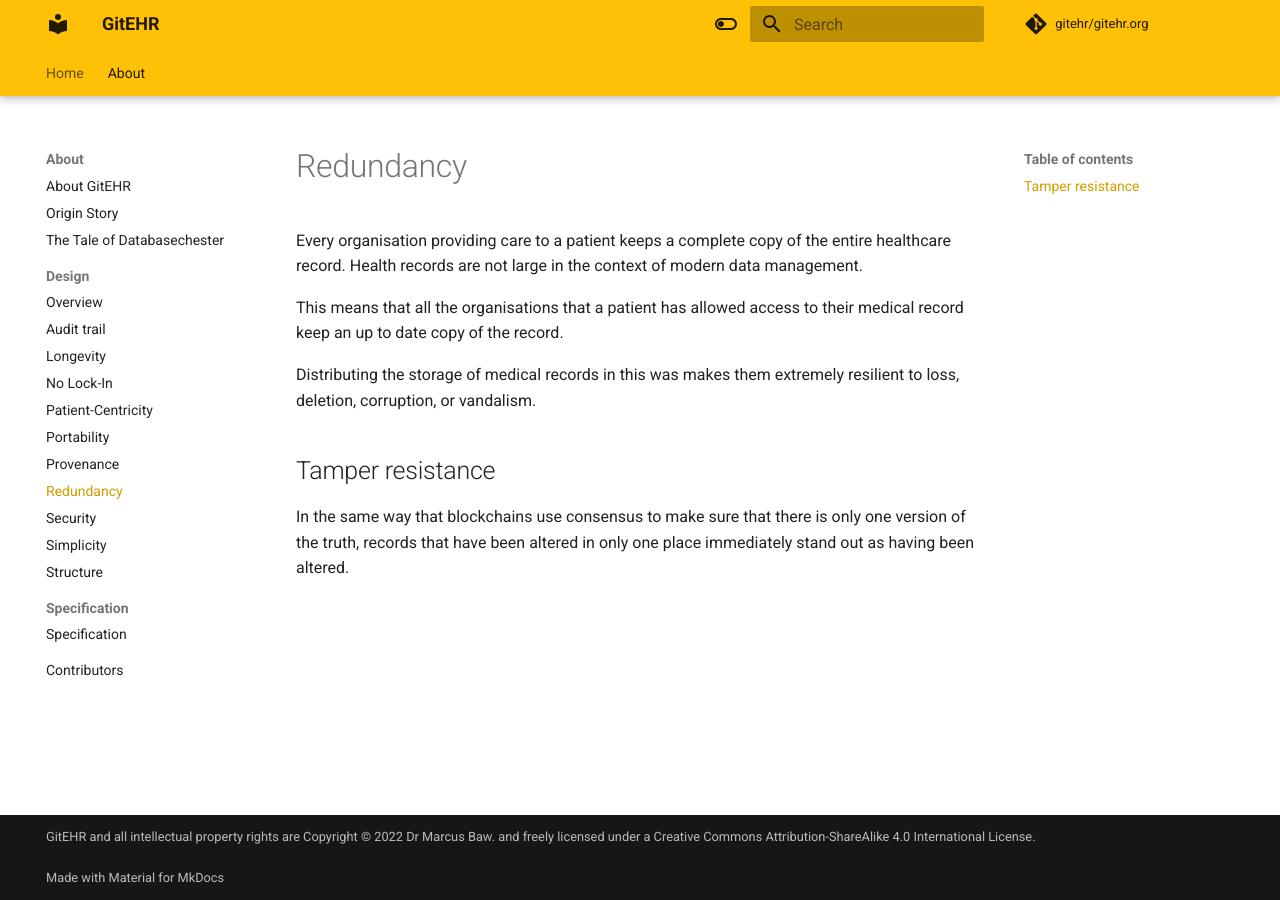
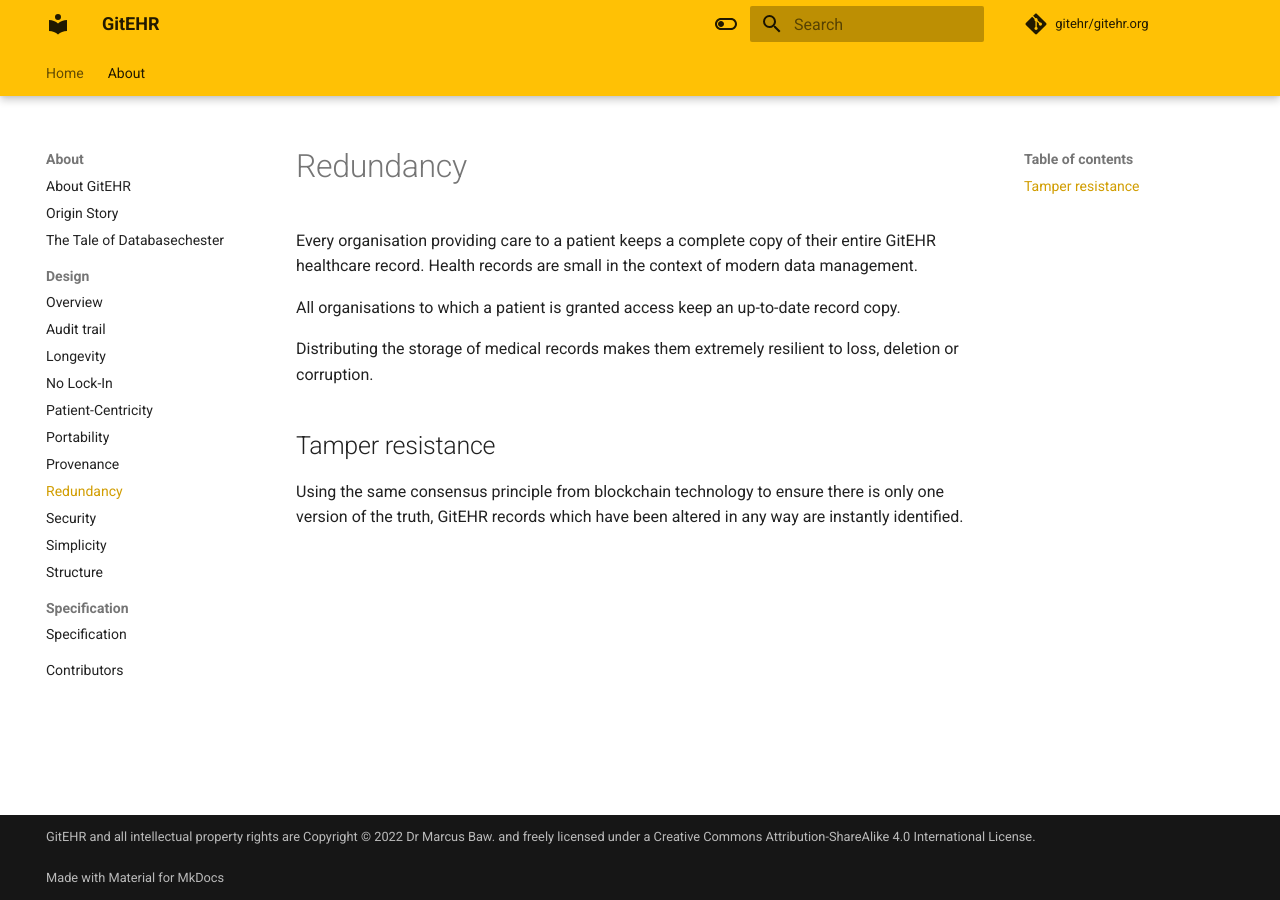
Before and after one commit to gitehr/gitehr.org, an MkDocs documentation site: the page built from docs/about/design/redundancy.md, in a window 1280 px wide. Built offline with MkDocs 1.6.1 and Material for MkDocs 9.7.7, drawn with Linux system fonts in a browser that asks for light colours; comment, search, counter and statistics services are not loaded.

```diff
--- a/docs/about/design/redundancy.md
+++ b/docs/about/design/redundancy.md
@@ -1,11 +1,16 @@
+---
+author: Dr Marcus Baw
+reviewers: Dr Anchit Chandran
+---
+
 # Redundancy
 
-Every organisation providing care to a patient keeps a complete copy of the entire healthcare record. Health records are not large in the context of modern data management.
+Every organisation providing care to a patient keeps a complete copy of their entire GitEHR healthcare record. Health records are small in the context of modern data management.
 
-This means that all the organisations that a patient has allowed access to their medical record keep an up to date copy of the record.
+All organisations to which a patient is granted access keep an up-to-date record copy.
 
-Distributing the storage of medical records in this was makes them extremely resilient to loss, deletion, corruption, or vandalism.
+Distributing the storage of medical records makes them extremely resilient to loss, deletion or corruption.
 
 ## Tamper resistance
 
-In the same way that blockchains use consensus to make sure that there is only one version of the truth, records that have been altered in only one place immediately stand out as having been altered.
+Using the same consensus principle from blockchain technology to ensure there is only one version of the truth, GitEHR records which have been altered in any way are instantly identified.
```
